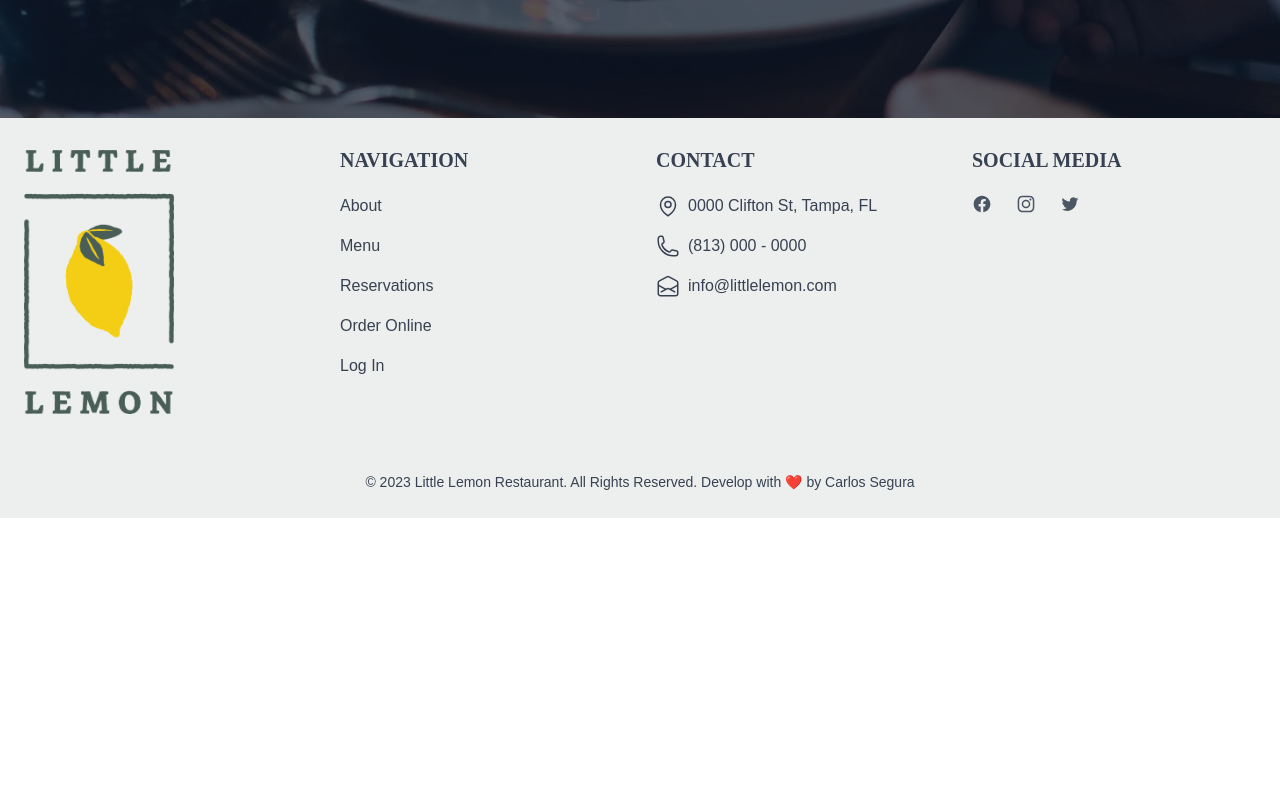
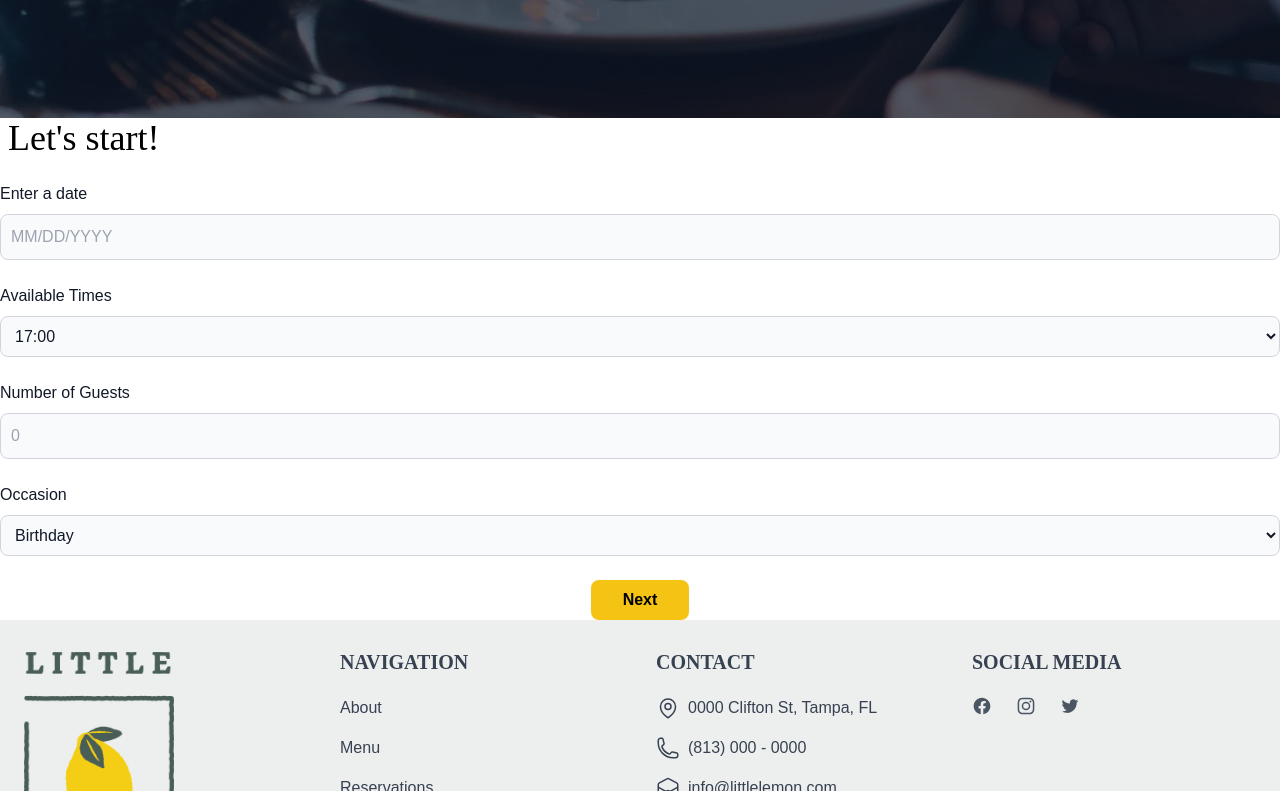
Before and after one commit to csegur4/little-lemon-app, a React (Create React App) app: page /booking in a window 1280 px wide. Shown: the part 489-1280 px from the top of the page. Before the commit the page ends 1007 px from the top, so only its background shows below. Built offline with nearby package versions, Linux system fonts and the light colour scheme.

Commit message:
form done first step

```diff
--- a/package.json
+++ b/package.json
@@ -10,6 +10,8 @@
     "@testing-library/jest-dom": "^5.16.5",
     "@testing-library/react": "^13.4.0",
     "@testing-library/user-event": "^13.5.0",
+    "dayjs": "^1.11.6",
+    "formik": "^2.2.9",
     "framer-motion": "^8.1.7",
     "react": "^18.2.0",
     "react-dom": "^18.2.0",
@@ -17,7 +19,8 @@
     "react-router-dom": "^6.6.1",
     "react-scripts": "5.0.1",
     "swiper": "^8.4.5",
-    "web-vitals": "^2.1.4"
+    "web-vitals": "^2.1.4",
+    "yup": "^0.32.11"
   },
   "scripts": {
     "start": "react-scripts start",
--- a/src/App.css
+++ b/src/App.css
@@ -160,12 +160,12 @@
       margin-left: 15px;
       margin-right: 15px;
     }
-    .specials-section {
-      padding: 60px 0;
-    }
+    .specials-section,
+    .booking-form,
     .customers-say-section {
       padding: 60px 0;
     }
+
     .chicago-section {
       padding-top: 0;
       padding-bottom: 60px;
@@ -192,4 +192,12 @@
     .bg-image{
       height:24rem;
     }
+
+    .booking-form{
+      padding-left: 15px;
+      padding-right: 15px;
+    }
+    #occasion {
+      padding: 10px 0;
+    }
   }
--- a/src/App.js
+++ b/src/App.js
@@ -9,6 +9,7 @@ import Specials from './components/Specials';
 import {Route, Routes} from "react-router-dom"
 import BookingHeader from './components/booking/BookingHeader';
 import NotFoundPage from './components/404/NotFoundPage';
+import BookingForm from "./components/booking/BookingForm";
 
 
 
@@ -50,7 +51,11 @@ function App() {
                                       <Chicago key={"04"} />
                                     </main>]}
           />
-          <Route path="/booking" element={<BookingHeader/>} />
+          <Route path="/booking" element={[<main key={"05"}><BookingHeader key={"06"}/>
+                                              <BookingForm key={"07"} />
+                                            </main>
+                                          ]}
+          />
           <Route path="*" element={<NotFoundPage/>}/>
       </Routes>
       <Footer />
--- a/src/components/Nav.js
+++ b/src/components/Nav.js
@@ -1,6 +1,5 @@
 import  Logo from './images/logo.webp'
 import { Link, useMatch, useResolvedPath } from 'react-router-dom';
-import { useState } from 'react';
 import {AiOutlineMenu, AiOutlineClose} from 'react-icons/ai';
 import {
     Menu,
--- /dev/null
+++ b/src/components/booking/BookingForm.js
@@ -0,0 +1,108 @@
+import { useFormik } from 'formik';
+import * as Yup from "yup"
+
+export default function BookingForm(){
+
+    const today = new Date();
+    const yyyy = today.getFullYear();
+    let mm = today.getMonth() + 1;
+    let dd = today.getDate();
+    if (dd < 10) dd = '0' + dd;
+    if (mm < 10) mm = '0' + mm;
+    const formattedToday = mm + '/' + dd + '/' + yyyy;
+
+        const formik = useFormik({
+            initialValues: {
+                date: "",
+                guests: "",
+                occasion: "Birthday",
+                time: "17:00"
+            },
+            validationSchema: Yup.object({
+                date: Yup.date().typeError("Please enter a valid date, format: MM/DD/YYYY").required().min(formattedToday, "Date is too early"),
+                guests: Yup.number()
+                .typeError("Please enter a valid number")
+                .required("Guests number is required")
+                .min(1, "Number of Guests atleast 1")
+                .max(10, "Maximum number of Guests is 10")
+            }),
+            onSubmit: (values) => {
+                console.log(values)
+            }
+        });
+
+    return(
+        <div className="booking-form">
+            <div className="container mx-auto">
+            <h2 className="text-4xl  text-black pb-6 mx-2 md:text-5x">Let's start!</h2>
+                <form onSubmit={formik.handleSubmit} >
+                    <div className="form-group">
+                        <label htmlFor="datepicker" className="block mb-2 text-md font-medium text-gray-900 dark:text-white">Enter a date</label>
+                        <input
+                                type="text"
+                                id="date"
+                                name="date"
+                                onChange={formik.handleChange}
+                                onBlur={formik.handleBlur}
+                                value={formik.values.date}
+                                placeholder="MM/DD/YYYY"
+                                className="bg-gray-50 border border-gray-300 text-gray-900 text-md rounded-lg focus:ring-blue-500 focus:border-blue-500 block w-full p-2.5 dark:bg-gray-700 dark:border-gray-600 dark:placeholder-gray-400 dark:text-white dark:focus:ring-blue-500 dark:focus:border-blue-500"
+                        />
+                        {formik.touched.date && formik.errors.date ? <p className="mt-2 text-sm text-red-600 dark:text-red-500"> {formik.errors.date} </p> : null }
+                    </div>
+                    <div className="form-group relative pt-6">
+                        <label htmlFor="time" className="block mb-2 text-md font-medium text-gray-900 dark:text-white">Available Times</label>
+                        <select
+                                id="time"
+                                name="time"
+                                value={formik.values.time}
+                                onChange={formik.handleChange}
+                                onBlur={formik.handleBlur}
+                                className="bg-gray-50 border border-gray-300 text-gray-900 text-md rounded-lg focus:ring-blue-500 focus:border-blue-500 block w-full p-2.5 dark:bg-gray-700 dark:border-gray-600 dark:placeholder-gray-400 dark:text-white dark:focus:ring-blue-500 dark:focus:border-blue-500"
+                        >
+                            <option value="17:00">17:00</option>
+                            <option value="18:00">18:00</option>
+                            <option value="19:00">19:00</option>
+                            <option value="20:00">20:00</option>
+                            <option value="21:00">21:00</option>
+                        </select>
+                    </div>
+                    <div className="form-group pt-6">
+                        <label htmlFor="guests" className="block mb-2 text-md font-medium text-gray-900 dark:text-white">Number of Guests</label>
+                        <input
+                                type="text"
+                                id="guests"
+                                name="guests"
+                                placeholder="0"
+                                onChange={formik.handleChange}
+                                onBlur={formik.handleBlur}
+                                value={formik.values.guests}
+                                className="bg-gray-50 border border-gray-300 text-gray-900 text-md rounded-lg focus:ring-blue-500 focus:border-blue-500 block w-full p-2.5 dark:bg-gray-700 dark:border-gray-600 dark:placeholder-gray-400 dark:text-white dark:focus:ring-blue-500 dark:focus:border-blue-500"
+                        />
+                        {formik.touched.guests && formik.errors.guests ? <p className="mt-2 text-sm text-red-600 dark:text-red-500"> {formik.errors.guests} </p> : null }
+                    </div>
+                    <div className="form-group relative mb-6 pt-6">
+                        <label htmlFor="occasion" className="block mb-2 text-md font-medium text-gray-900 dark:text-white">Occasion</label>
+                        <select
+                                id="occasion"
+                                name="occasion"
+                                value={formik.values.occasion}
+                                onChange={formik.handleChange}
+                                onBlur={formik.handleBlur}
+                                className="bg-gray-50 border border-gray-300 text-gray-900 text-md rounded-lg focus:ring-blue-500 focus:border-blue-500 block w-full p-2.5 dark:bg-gray-700 dark:border-gray-600 dark:placeholder-gray-400 dark:text-white dark:focus:ring-blue-500 dark:focus:border-blue-500"
+                        >
+                            <option value="birthday">Birthday</option>
+                            <option value="anniversary">Anniversary</option>
+                            <option value="celebration">Celebration</option>
+                            <option value="first-time">First Time</option>
+                            <option value="business">Business Meeting</option>
+                        </select>
+                    </div>
+                    <div className="text-center">
+                        <button type="submit" className="transition ease-in-out delay-100 bg-[#f4c314] hover:bg-[#495e57] hover:text-white text-black font-bold py-2 px-8 rounded-lg">Next</button>
+                    </div>
+                </form>
+            </div>
+        </div>
+    )
+}
--- a/tailwind.config.js
+++ b/tailwind.config.js
@@ -2,6 +2,7 @@
 module.exports = {
   content: [
     "./src/**/*.{js,jsx,ts,tsx}",
+    "./node_modules/react-tailwindcss-datepicker/dist/index.esm.js"
   ],
   theme: {
     extend: {
```
Also changed, not shown: 1 other file (tests, documents, lock files or other folders).
